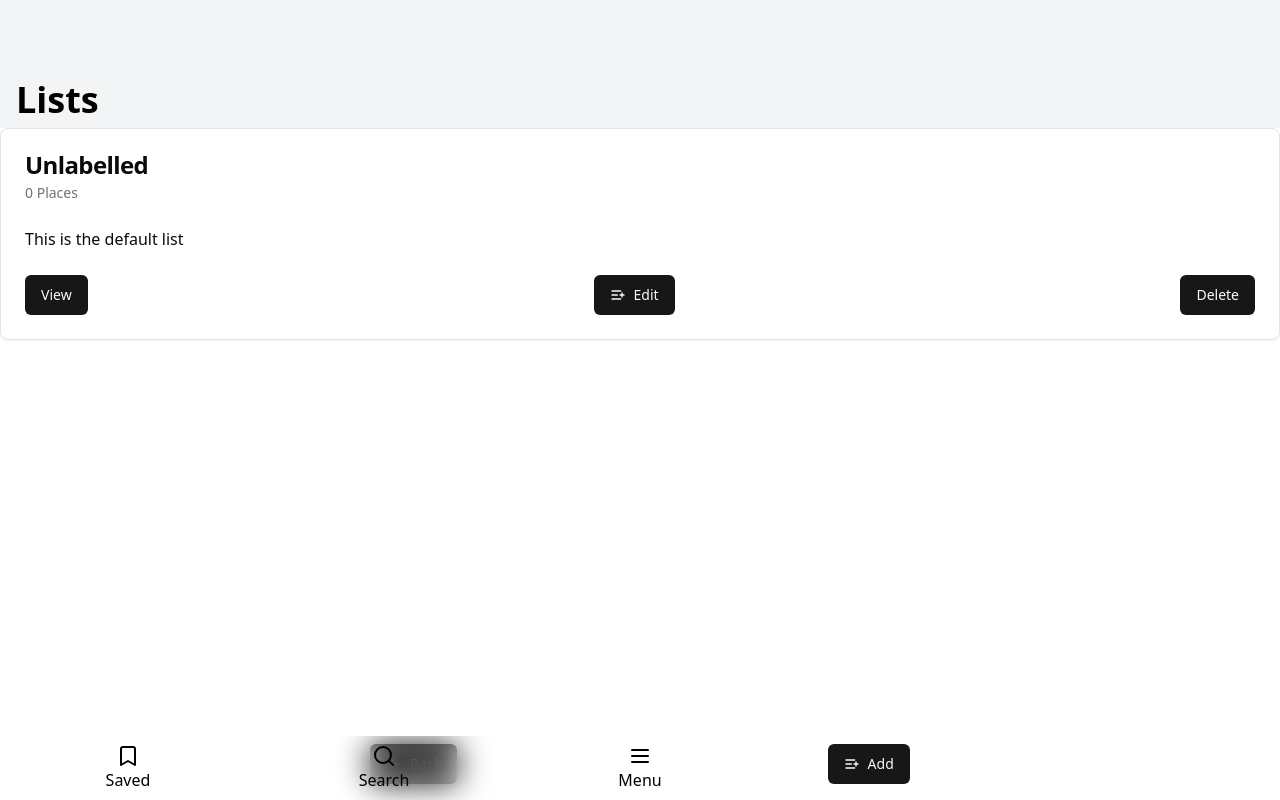
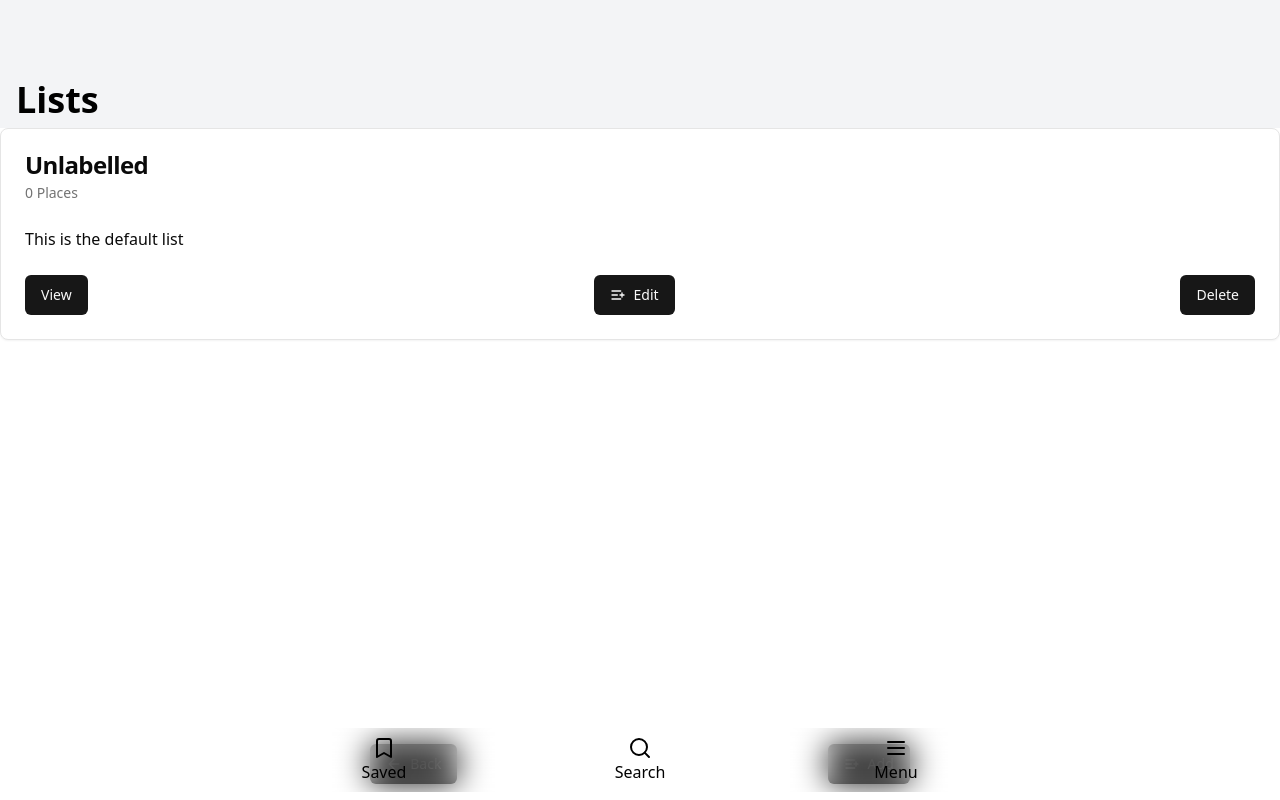
Before and after one commit to krishnaanaril/pin-board, a React (Vite) app: page /lists in a window 1280 px wide. Built offline with nearby package versions, Linux system fonts and the light colour scheme.

Commit message:
feat: implement SideMenu component and enhance Home layout with search functionality

```diff
--- a/src/App.tsx
+++ b/src/App.tsx
@@ -1,17 +1,18 @@
 import { Link, Outlet } from 'react-router'
 import './App.css'
 import { Toaster } from './components/ui/toaster'
-import { Bookmark, Menu, Search } from 'lucide-react'
+import { Bookmark, Search } from 'lucide-react'
+import SideMenu from './components/SideMenu'
 
 function App() {
 
   return (
-    <div className='h-dvh w-screen flex flex-col'>
+    <div className='h-dvh flex flex-col'>
       <div className='h-full overflow-scroll'>
         <Outlet />
         <Toaster />
       </div>
-      <div className='bg-opacity-50 py-2 backdrop-blur-lg flex flex-row justify-between max-w-screen-md'>
+      <div className='bg-opacity-50 py-2 backdrop-blur-lg flex flex-row justify-between max-w-screen-md md:mx-auto w-full md:w-screen-sm md:rounded-full md:mb-2'>
         <Link className='w-1/3 flex flex-col items-center' id="saved-link" to="/saved">
           <Bookmark />
           Saved
@@ -20,10 +21,9 @@ function App() {
           <Search />
           Search
         </Link>
-        <Link className='w-1/3 flex flex-col items-center' id="settings-link" to="/settings">
-          <Menu />
-          Menu
-        </Link>
+        <div className='w-1/3 flex flex-col items-center'>
+          <SideMenu />
+        </div>
       </div>
     </div>
   )
--- a/src/components/Home.tsx
+++ b/src/components/Home.tsx
@@ -1,4 +1,4 @@
-import { Bookmark, Share, LocateFixed, List } from "lucide-react";
+import { Bookmark, Share, LocateFixed, List, ArrowRight } from "lucide-react";
 import Map from "./Map";
 import { Button } from "./ui/button";
 import { Link, useLocation, useSearchParams } from "react-router";
@@ -6,6 +6,7 @@ import usePinBoardStore from "@/store/pinboard-store";
 import SaveLocation from "./SaveLocation";
 import { LatLng, LocationDetails } from "@/store/model";
 import { useEffect, useState } from "react";
+import { Input } from "./ui/input";
 
 function Home() {
 
@@ -25,7 +26,7 @@ function Home() {
         const _currentLocation: LocationDetails | undefined = id ? savedLocations.filter(location => location.id == id)?.at(0) : undefined;
         setCurrentLocation(_currentLocation);
 
-        if(_currentLocation) {
+        if (_currentLocation) {
             const currentPosition = _currentLocation.position ?? defaultPosition;
             console.log(currentPosition);
             updateActivePosition(currentPosition);
@@ -45,10 +46,22 @@ function Home() {
     return (
         <div className="h-screen w-screen">
             <Map />
-            <Button id="current-location-button" className="fixed bottom-20 right-6" onClick={goToCurrentLocation}>
-                <LocateFixed size={64}/>
-            </Button>
-            <div className="fixed w-full bottom-0 py-4 flex place-content-evenly bg-opacity-50 backdrop-blur-lg">
+
+            <div className="fixed bottom-32 right-2 flex flex-col">
+                <div className="my-2 flex flex-row justify-end">
+                    <Button id="current-location-button" onClick={goToCurrentLocation}>
+                        <LocateFixed size={24} />
+                    </Button>
+                </div>
+                <SaveLocation />
+            </div>
+            <div className="w-full fixed bottom-20 flex flex-row md:justify-end">
+                <Input className="mx-2 md:w-1/3" placeholder="Search" />
+                <Button id="search-button" className="mx-2" onClick={goToCurrentLocation}>
+                    <ArrowRight />
+                </Button>
+            </div>
+            {/* <div className="fixed w-full bottom-0 py-4 flex place-content-evenly bg-opacity-50 backdrop-blur-lg">
                 <Button id="saved-locations-button" asChild>
                     <Link id="saved-link" to="/saved">
                         <Bookmark />
@@ -68,7 +81,7 @@ function Home() {
                         Share
                     </Link>
                 </Button>
-            </div>
+            </div> */}
         </div>
     );
 }
--- /dev/null
+++ b/src/components/Search.tsx
@@ -0,0 +1,9 @@
+function Search() {
+    return (
+        <>
+            <h2>Search</h2>
+        </>
+    );
+}
+
+export default Search;
--- /dev/null
+++ b/src/components/SideMenu.tsx
@@ -0,0 +1,35 @@
+import {
+    Sheet,
+    SheetContent,
+    SheetDescription,
+    SheetFooter,
+    SheetHeader,
+    SheetTitle,
+    SheetTrigger,
+  } from "@/components/ui/sheet";
+import { Menu } from "lucide-react";
+
+function SideMenu() {
+    return (
+        <Sheet>
+            <SheetTrigger className="flex flex-col items-center">
+                <Menu />
+                Menu
+            </SheetTrigger>
+            <SheetContent>
+                <SheetHeader>
+                    <SheetTitle>Are you absolutely sure?</SheetTitle>
+                    <SheetDescription>
+                        This action cannot be undone. This will permanently delete your account
+                        and remove your data from our servers.
+                    </SheetDescription>
+                </SheetHeader>
+                <SheetFooter>
+                    Version 1.0.0
+                </SheetFooter>
+            </SheetContent>
+        </Sheet>
+    );
+}
+
+export default SideMenu;
```
